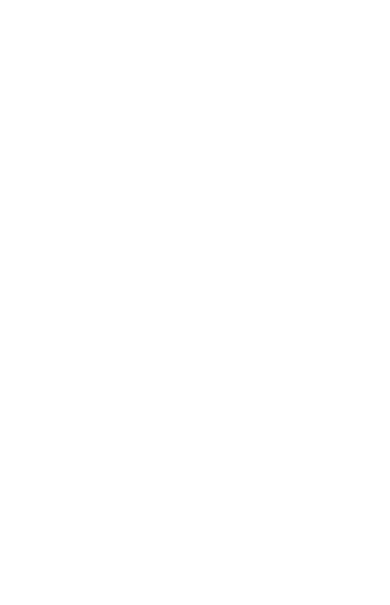
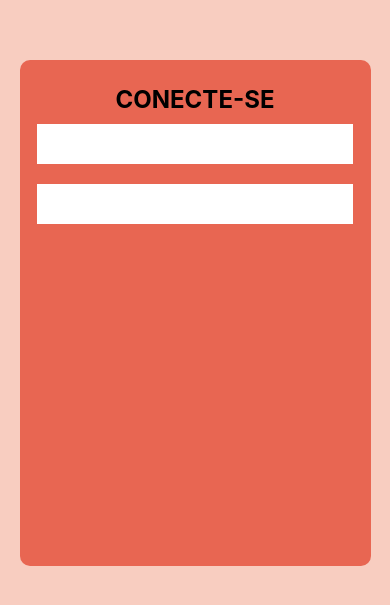
Before and after one commit to dayvsonspacca/supernutri-app, a React Native app: screen / in a window 390 px wide. Shown: the part 109-714 px from the top of the page. Built offline with nearby package versions, Linux system fonts and the light colour scheme.

Commit message:
Inicio tela Login

```diff
--- a/App.tsx
+++ b/App.tsx
@@ -1,11 +1,16 @@
-import { StatusBar } from 'expo-status-bar';
-import { Text, View } from 'react-native';
+import { TextInput } from "react-native";
+import { global } from "./src/styles/global";
 
-import { global } from './assets/styles/global';
+import Container from "./src/components/Container";
+import Form from "./src/components/Form";
 
 export default function App() {
   return (
-    <View style={global.container}>
-    </View>
+    <Container>
+      <Form title="CONECTE-SE" >
+        <TextInput keyboardType="email-address" style={global.input}></TextInput>
+        <TextInput secureTextEntry={true} style={global.input}></TextInput>
+      </Form>
+    </Container>
   );
 }
--- a/assets/styles/global.ts
+++ /dev/null
@@ -1,14 +0,0 @@
-import { StyleSheet } from "react-native";
-import theme from "./theme";
-
-export const global = StyleSheet.create({
-    container: {
-        flex: 1,
-        backgroundGradient: {
-            // colors: [theme.colors.secondary, theme.colors.primary],
-            // start: { x: 0, y: 0 },
-            // end: { x: 0, y: 1 },
-            // vertical: true,
-          },
-    }
-});
--- a/src/components/Container.tsx
+++ b/src/components/Container.tsx
@@ -0,0 +1,12 @@
+import { View } from "react-native";
+
+import { global } from "../styles/global";
+
+export default function Container (props:any ){
+
+    return (
+        <View style={global.container}>
+            {props.children}
+        </View>
+    );
+}
--- /dev/null
+++ b/src/components/Form.tsx
@@ -0,0 +1,13 @@
+import { View, Text } from "react-native";
+import { global } from "../styles/global";
+
+export default function Form(props: FormProps) {
+    return (
+        <View style={global.formContainer}>
+            <Text style={global.title}>{props.title}</Text>
+            <View style={global.inputContainer}>
+                {props.children}
+            </View>
+        </View>
+    );
+}
--- /dev/null
+++ b/src/styles/global.ts
@@ -0,0 +1,33 @@
+import { StyleSheet } from "react-native";
+import theme from "./theme";
+
+export const global = StyleSheet.create({
+    container: {
+        flex: 1,
+        backgroundColor: theme.colors.secondary,
+        alignItems: "center",
+        justifyContent: "center"
+    },
+    formContainer: {
+        backgroundColor: theme.colors.primary,
+        borderRadius: 10,
+        width: '90%',
+        height: '60%',
+        alignItems: "center",
+    },
+    title: {
+        fontSize: 24,
+        fontWeight: "bold",
+        marginTop: 25
+    },
+    input: {
+        backgroundColor: '#fff',
+        width: '90%',
+        height: 40,
+        margin: 10
+    },
+    inputContainer: {
+        width: '100%',
+        alignItems: 'center',
+    }
+});
--- /dev/null
+++ b/src/types/types.ts
@@ -0,0 +1,4 @@
+type FormProps = {
+    title: String,
+    children?: React.ReactNode
+}
```
Also changed, not shown: src/styles/theme.ts (renamed from assets/styles/theme.ts), 1 other file (tests, documents, lock files or other folders).
